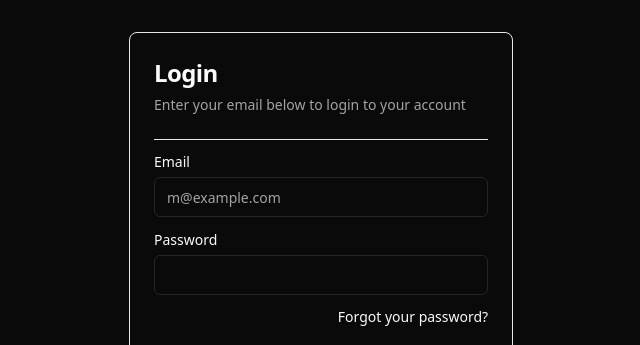
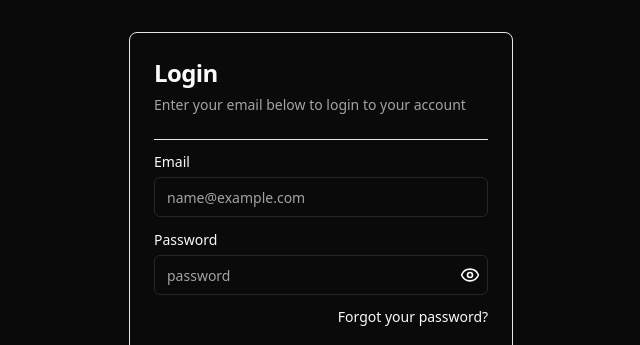
Before and after one commit to herald-noel/use-class-app, a React (Vite) app in the folder client/: page /login in a window 1280 px wide. Shown: the top 345 px of the page, without its empty margins (319-959 px from the left). Built offline with nearby package versions, Linux system fonts and the light colour scheme; no server answers.

Commit message:
UI Enhancements and Fixes (#3)
* [MISC][CHRIS] UI Enhancements

* [FIX][CHRIS] UI Fixes and enhancements

* Deleted Node Modules and package.json

```diff
--- a/client/src/components/error-message.tsx
+++ b/client/src/components/error-message.tsx
@@ -10,12 +10,14 @@ const ErrorMessage = observer(() => {
         if (ConvertViewModel.parseErrors.length > 0) {
             const errorMessages = ConvertViewModel.parseErrors
                 .map((error, index) => `${index + 1}. ${error}`)
-                .join('\n')
+                .join('<br />')
 
             toast({
                 variant: 'destructive',
                 title: 'Uh oh! Something went wrong.',
-                description: errorMessages,
+                description: (
+                    <span dangerouslySetInnerHTML={{ __html: errorMessages }} />
+                ),
             })
         }
     }, [ConvertViewModel.parseErrors, toast])
--- a/client/src/pages/Login/Login.tsx
+++ b/client/src/pages/Login/Login.tsx
@@ -10,9 +10,10 @@ import { Input } from '@/components/ui/input'
 import { Label } from '@/components/ui/label'
 import { PageUrl } from '@/data/pages.constants'
 import useSignIn from '@/hooks/useSignIn'
-import { Loader2 } from 'lucide-react'
+import { Loader2, Eye, EyeOff } from 'lucide-react'
 import { observer } from 'mobx-react'
 import { Link } from 'react-router-dom'
+import { useState } from 'react'
 
 const Login = observer(() => {
     const {
@@ -28,6 +29,8 @@ const Login = observer(() => {
         passwordErrorMsg,
         isLoading,
     } = useSignIn()
+
+    const [showPassword, setShowPassword] = useState(false)
 
     return (
         <div className="p-8">
@@ -69,7 +72,7 @@ const Login = observer(() => {
                                 type="email"
                                 value={email}
                                 onChange={(e) => setEmail(e.target.value)}
-                                placeholder="m@example.com"
+                                placeholder="name@example.com"
                                 required
                             />
                             {emailError && (
@@ -78,15 +81,27 @@ const Login = observer(() => {
                                 </small>
                             )}
                         </div>
-                        <div className="grid gap-2 text-left">
+                        <div className="grid gap-2 text-left relative">
                             <Label htmlFor="password">Password</Label>
                             <Input
                                 id="password"
-                                type="password"
+                                placeholder="password"
+                                type={showPassword ? 'text' : 'password'}
                                 value={password}
                                 onChange={(e) => setPassword(e.target.value)}
                                 required
                             />
+                            <button
+                                type="button"
+                                onClick={() => setShowPassword(!showPassword)}
+                                className="absolute right-2 top-8"
+                            >
+                                {showPassword ? (
+                                    <EyeOff className="h-5 w-5" />
+                                ) : (
+                                    <Eye className="h-5 w-5" />
+                                )}
+                            </button>
                             {passwordError && (
                                 <small className="text-sm text-red-300">
                                     {passwordErrorMsg}
--- a/client/src/pages/Register/Register.tsx
+++ b/client/src/pages/Register/Register.tsx
@@ -10,9 +10,10 @@ import { Input } from '@/components/ui/input'
 import { Label } from '@/components/ui/label'
 import { PageUrl } from '@/data/pages.constants'
 import useSignUp from '@/hooks/useSignUp'
-import { Loader2 } from 'lucide-react'
+import { Eye, EyeOff, Loader2 } from 'lucide-react'
 import { observer } from 'mobx-react'
 import { Link } from 'react-router-dom'
+import { useState } from 'react'
 
 const Register = observer(() => {
     const {
@@ -33,6 +34,9 @@ const Register = observer(() => {
         handleSubmit,
         isLoading,
     } = useSignUp()
+
+    const [showPassword, setShowPassword] = useState(false)
+    const [showConfirmPassword, setShowConfirmPassword] = useState(false)
 
     return (
         <div className="p-8">
@@ -76,7 +80,7 @@ const Register = observer(() => {
                             <Input
                                 id="email"
                                 type="email"
-                                placeholder="j@example.com"
+                                placeholder="name@example.com"
                                 value={email}
                                 onChange={(e) => {
                                     setEmail(e.target.value)
@@ -89,29 +93,55 @@ const Register = observer(() => {
                                 </small>
                             )}
                         </div>
-                        <div className="grid gap-2">
+                        <div className="grid gap-2 relative">
                             <Label htmlFor="password">Password</Label>
                             <Input
                                 id="password"
-                                type="password"
+                                placeholder="password"
+                                type={showPassword ? 'text' : 'password'}
                                 value={password}
                                 onChange={(e) => {
                                     setPassword(e.target.value)
                                 }}
                                 required
                             />
+                            <button
+                                type="button"
+                                onClick={() => setShowPassword(!showPassword)}
+                                className="absolute right-2 top-8"
+                            >
+                                {showPassword ? (
+                                    <EyeOff className="h-5 w-5" />
+                                ) : (
+                                    <Eye className="h-5 w-5" />
+                                )}
+                            </button>
                         </div>
-                        <div className="grid gap-2">
+                        <div className="grid gap-2 relative">
                             <Label htmlFor="password">Confirm Password</Label>
                             <Input
                                 id="confirm-password"
-                                type="password"
+                                placeholder="password"
+                                type={showConfirmPassword ? 'text' : 'password'}
                                 value={confirmPassword}
                                 onChange={(e) => {
                                     setConfirmPassword(e.target.value)
                                 }}
                                 required
                             />
+                            <button
+                                type="button"
+                                onClick={() =>
+                                    setShowConfirmPassword(!showConfirmPassword)
+                                }
+                                className="absolute right-2 top-8"
+                            >
+                                {showConfirmPassword ? (
+                                    <EyeOff className="h-5 w-5" />
+                                ) : (
+                                    <Eye className="h-5 w-5" />
+                                )}
+                            </button>
                             {passwordError && (
                                 <small className="text-sm text-red-300">
                                     {passwordErrorMsg}
```
